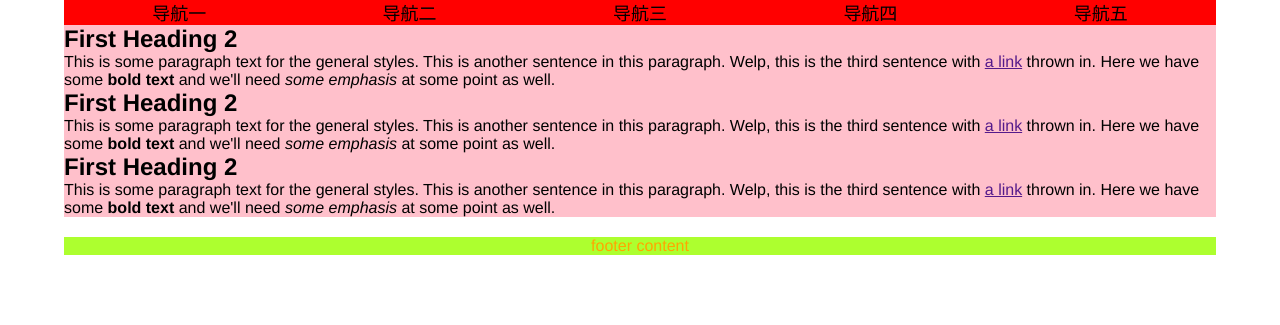
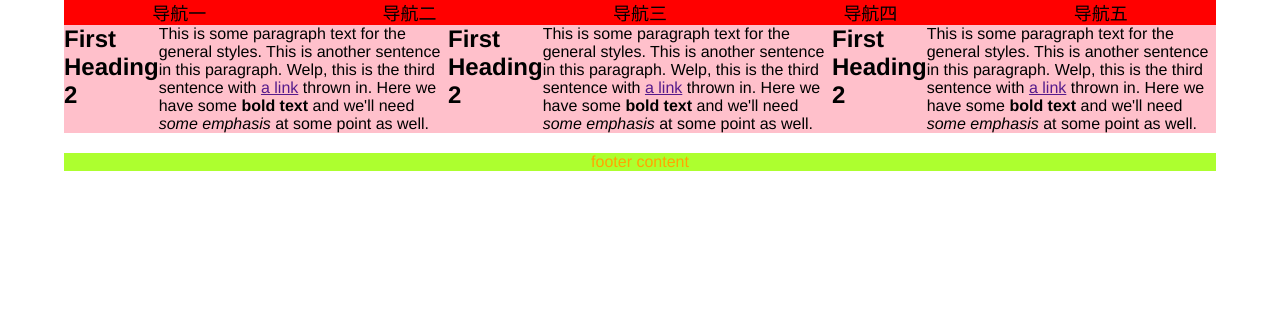
Before and after one commit to heguohui2018/web-Demo, a PHP site: page / in a window 1280 px wide. Shown: the part 108-433 px from the top of the page. Run offline with PHP 8.4, Linux system fonts and the light colour scheme.

Commit message:
修改一些css样式

```diff
--- a/flex-demo/flex-demo6/index.html
+++ b/flex-demo/flex-demo6/index.html
@@ -20,15 +20,15 @@
 			</ul>
 		</nav>
 		<article>
-			</div class="content-1">
-				<h2>First Heading 2</h2>
-				<p>This is some paragraph text for the general styles. This is another sentence in this paragraph. Welp, this is the third sentence with <a href="">a link</a> thrown in. Here we have some <strong>bold text</strong> and we'll need <em>some emphasis</em> at some point as well.</p>		<div class="content-1">
-			</div>
-			</div class="content-2">
+			</div class="article-content">
 				<h2>First Heading 2</h2>
 				<p>This is some paragraph text for the general styles. This is another sentence in this paragraph. Welp, this is the third sentence with <a href="">a link</a> thrown in. Here we have some <strong>bold text</strong> and we'll need <em>some emphasis</em> at some point as well.</p>
 			</div>
-			</div class="content-3">
+			</div class="article-content">
+				<h2>First Heading 2</h2>
+				<p>This is some paragraph text for the general styles. This is another sentence in this paragraph. Welp, this is the third sentence with <a href="">a link</a> thrown in. Here we have some <strong>bold text</strong> and we'll need <em>some emphasis</em> at some point as well.</p>
+			</div>
+			</div class="article-content">
 				<h2>First Heading 2</h2>
 				<p>This is some paragraph text for the general styles. This is another sentence in this paragraph. Welp, this is the third sentence with <a href="">a link</a> thrown in. Here we have some <strong>bold text</strong> and we'll need <em>some emphasis</em> at some point as well.</p>
 			</div>
--- a/flex-demo/flex-demo6/style.css
+++ b/flex-demo/flex-demo6/style.css
@@ -43,6 +43,17 @@ header h1 {
 	width: 20%;
 }
 
+article {
+	display: flex;
+	width: 100%;
+}
+
+article .article-content {
+	/* display: flex; */
+	flex-direction: column;
+}
+
+
 footer {
 	margin: 10px auto;
 	font-size: 16px;
```
